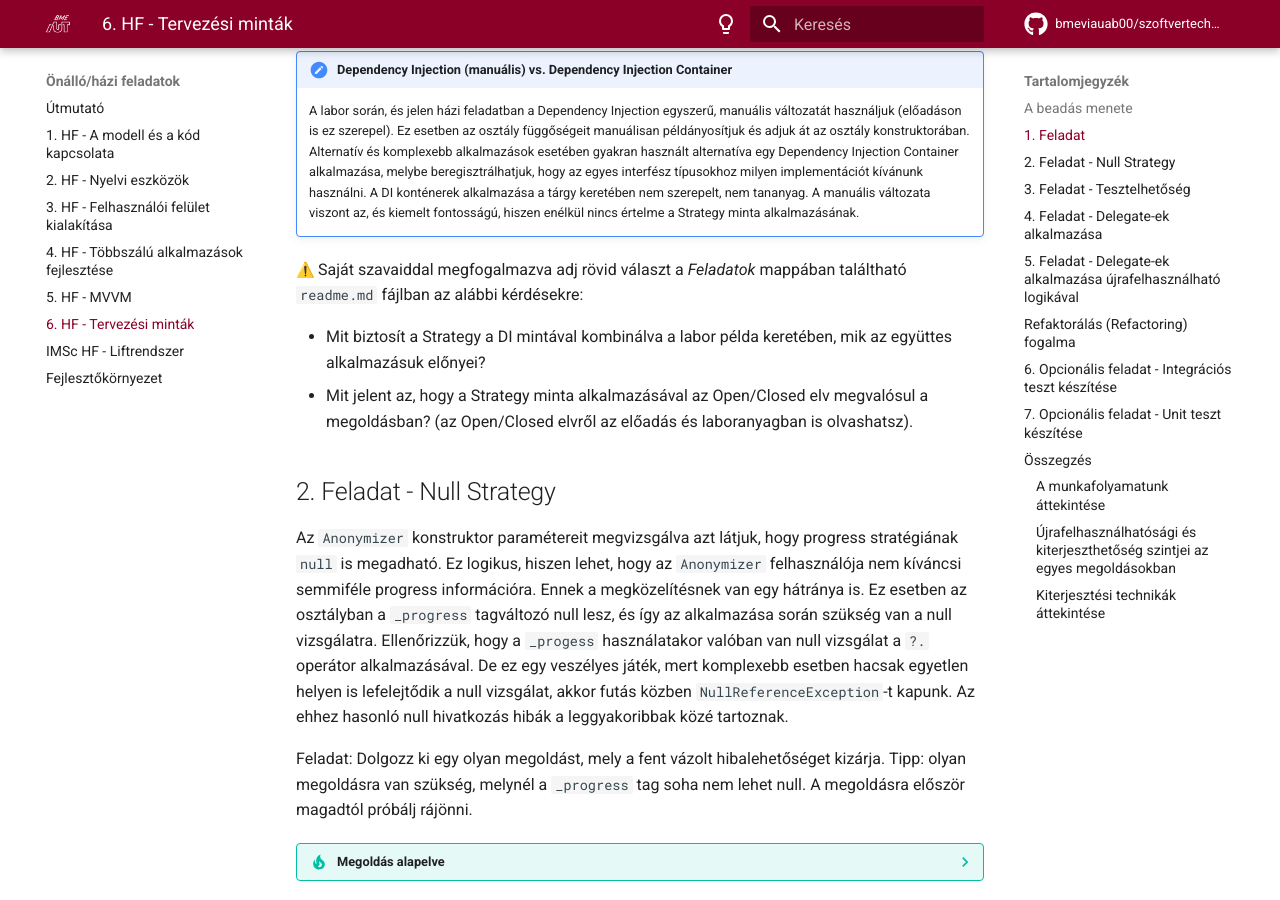
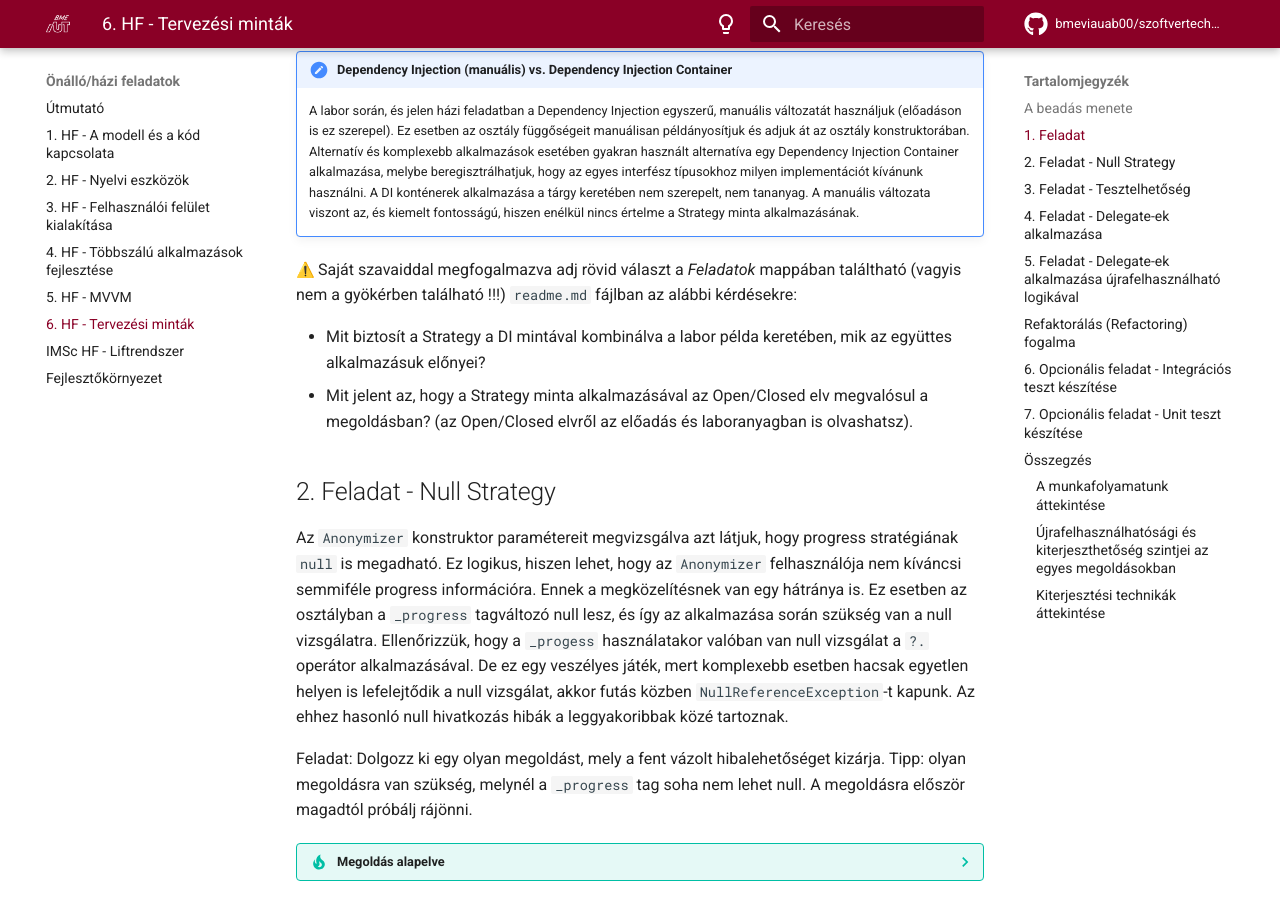
Before and after one commit to bmeviauab00/szoftvertechnikak, an MkDocs documentation site: the page built from docs/hazi/6-tervezesi-mintak/index.md, in a window 1280 px wide and 900 px high, scrolled down 1809 px. Built offline with MkDocs 1.6.1 and Material for MkDocs 9.7.7, drawn with Linux system fonts in a browser that asks for light colours; emoji names are drawn with the system emoji font; comment, search, counter and statistics services are not loaded; the version menu is left out.

Commit message:
HF6, Feladatok mappa hangsúlyoz

```diff
--- a/docs/hazi/6-tervezesi-mintak/index.md
+++ b/docs/hazi/6-tervezesi-mintak/index.md
@@ -45,7 +45,7 @@ A házi feladat kiinduló állapota megfelel a 6. labor végállapotának: ez a
 !!! note "Dependency Injection (manuális) vs. Dependency Injection Container"
     A labor során, és jelen házi feladatban a Dependency Injection egyszerű, manuális változatát használjuk (előadáson is ez szerepel). Ez esetben az osztály függőségeit manuálisan példányosítjuk és adjuk át az osztály konstruktorában. Alternatív és komplexebb alkalmazások esetében gyakran használt alternatíva egy Dependency Injection Container alkalmazása, melybe beregisztrálhatjuk, hogy az egyes interfész típusokhoz milyen implementációt kívánunk használni. A DI konténerek alkalmazása a tárgy keretében nem szerepelt, nem tananyag. A manuális változata viszont az, és kiemelt fontosságú, hiszen enélkül nincs értelme a Strategy minta alkalmazásának.
 
-:warning: Saját szavaiddal megfogalmazva adj rövid választ a *Feladatok* mappában találtható `readme.md` fájlban az alábbi kérdésekre:
+:warning: Saját szavaiddal megfogalmazva adj rövid választ a *Feladatok* mappában találtható (vagyis nem a gyökérben található !!!) `readme.md` fájlban az alábbi kérdésekre:
 
 - Mit biztosít a Strategy a DI mintával kombinálva a labor példa keretében, mik az együttes alkalmazásuk előnyei?
 - Mit jelent az, hogy a Strategy minta alkalmazásával az Open/Closed elv megvalósul a megoldásban? (az Open/Closed elvről az előadás és laboranyagban is olvashatsz).
```
